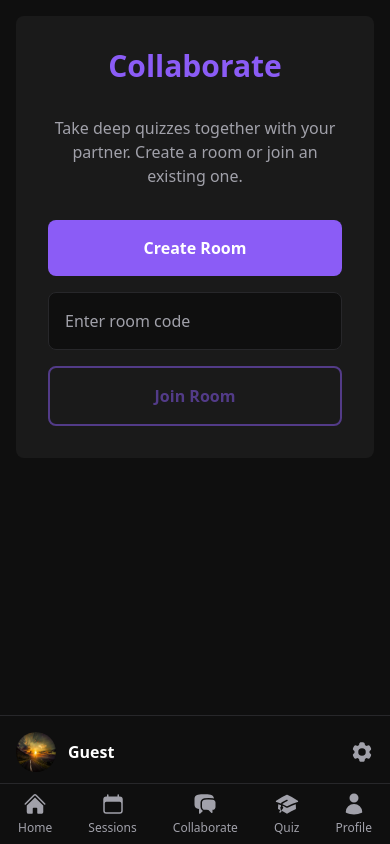
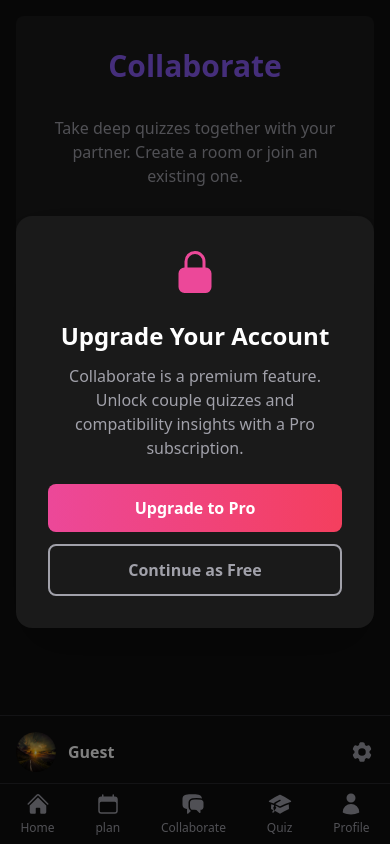
Before and after one commit to benjamindestiny/romance, a React (Vite) app in the folder frontend/: page /collaborate in a window 390 px wide. Built offline with nearby package versions, Linux system fonts and the light colour scheme.

Commit message:
fixed uo

```diff
--- a/frontend/src/components/BottomNav.jsx
+++ b/frontend/src/components/BottomNav.jsx
@@ -4,13 +4,13 @@ import { HomeIcon, CalendarIcon, ChatBubbleLeftRightIcon, UserIcon, AcademicCapI
 export default function BottomNav() {
   return (
     <nav className="md:hidden fixed bottom-0 left-0 right-0 bg-dark-bg border-t border-gray-border flex justify-around py-2 z-20">
-      <Link to="/" className="flex flex-col items-center space-y-1 text-text-secondary">
+      <Link to="/dashboard" className="flex flex-col items-center space-y-1 text-text-secondary">
         <HomeIcon className="size-6" />
         <span className="text-xs">Home</span>
       </Link>
-      <Link to="/sessions" className="flex flex-col items-center space-y-1 text-text-secondary">
+      <Link to="/billing" className="flex flex-col items-center space-y-1 text-text-secondary">
         <CalendarIcon className="size-6" />
-        <span className="text-xs">Sessions</span>
+        <span className="text-xs">plan</span>
       </Link>
       <Link to="/collaborate" className="flex flex-col items-center space-y-1 text-text-secondary">
         <ChatBubbleLeftRightIcon className="size-6" />
--- a/frontend/src/components/UserIndicatorMobile.jsx
+++ b/frontend/src/components/UserIndicatorMobile.jsx
@@ -1,4 +1,4 @@
-import React, { useState, useEffect } from 'react';
+import { useState, useEffect } from 'react';
 import { Cog6ToothIcon } from '@heroicons/react/24/solid';
 import { Link } from 'react-router-dom';
 import ProfilePhoto from '../assets/nature.jpg';
--- a/frontend/src/pages/Collaborate.jsx
+++ b/frontend/src/pages/Collaborate.jsx
@@ -1,15 +1,21 @@
-import React, { useState } from "react";
+import React, { useState, useEffect } from "react";
 import axios from "axios";
+import { useNavigate } from "react-router-dom";
 import Sidebar from "../components/Sidebar.jsx";
 import BottomNav from "../components/BottomNav.jsx";
 import LogoLoading from "../components/LogoLoading.jsx";
-import { LinkIcon, CheckCircleIcon } from "@heroicons/react/24/solid";
+import {
+  LinkIcon,
+  CheckCircleIcon,
+  LockClosedIcon,
+} from "@heroicons/react/24/solid";
 import toast from "react-hot-toast";
 
 // Import the clean quiz data
 import { coupleQuizCategories } from "../utils/quizCategories.js";
 
 export default function Collaborate() {
+  const navigate = useNavigate();
   const [showLoader, setShowLoader] = useState(true);
   const [view, setView] = useState("menu");
   const [roomCode, setRoomCode] = useState("");
@@ -18,6 +24,9 @@ export default function Collaborate() {
   const [loading, setLoading] = useState(false);
   const [joinCode, setJoinCode] = useState("");
   const [joinError, setJoinError] = useState("");
+  const [isPro, setIsPro] = useState(false);
+  const [showProBanner, setShowProBanner] = useState(false);
+  const [showUpgradeModal, setShowUpgradeModal] = useState(false);
 
   // Quiz states
   const [myGender, setMyGender] = useState(null);
@@ -26,6 +35,74 @@ export default function Collaborate() {
   const [userAnswers, setUserAnswers] = useState([]);
 
   const token = localStorage.getItem("token");
+
+  // Timeout safeguard to prevent infinite loading
+  useEffect(() => {
+    const timeout = setTimeout(() => {
+      if (showLoader) {
+        console.warn("Collaborate page loading took too long, forcing show");
+        setShowLoader(false);
+      }
+    }, 8000); // 8 second hard timeout
+
+    return () => clearTimeout(timeout);
+  }, [showLoader]);
+
+  // Check if user is pro on component mount
+  useEffect(() => {
+    const checkProStatus = async () => {
+      try {
+        if (!token) {
+          setIsPro(false);
+          setShowUpgradeModal(true);
+          return;
+        }
+
+        const res = await axios.get(
+          `${import.meta.env.VITE_API_URL}/api/auth/me`,
+          {
+            headers: { Authorization: `Bearer ${token}` },
+            timeout: 5000, // 5 second timeout
+          },
+        );
+        const userSubscriptionStatus = res.data.subscriptionStatus || "free";
+        const isProUser = userSubscriptionStatus === "pro";
+
+        setIsPro(isProUser);
+
+        // Show upgrade modal if not pro
+        if (!isProUser) {
+          setShowUpgradeModal(true);
+        }
+      } catch (error) {
+        console.error("Error checking pro status:", error.message);
+        // Default to free plan if API fails
+        setIsPro(false);
+        setShowUpgradeModal(true);
+      } finally {
+        setShowLoader(false);
+      }
+    };
+
+    checkProStatus();
+  }, [token]);
+
+  // Trigger room creation when view changes to "create"
+  useEffect(() => {
+    if (view === "create") {
+      if (!isPro) {
+        setView("menu");
+        setShowUpgradeModal(true);
+        return;
+      }
+      handleCreateRoom();
+    }
+  }, [view, isPro]);
+
+  const handleUpgradeClick = () => {
+    setShowUpgradeModal(false);
+    navigate("/billing");
+  };
 
   if (showLoader)
     return <LogoLoading onComplete={() => setShowLoader(false)} />;
@@ -151,6 +228,66 @@ export default function Collaborate() {
     <div className="min-h-screen bg-dark-bg text-text-primary font-sans pb-32 md:pb-0">
       <Sidebar />
       <main className="md:ml-64 p-4">
+        {/* Upgrade Modal */}
+        {showUpgradeModal && (
+          <div className="fixed inset-0 bg-black/50 flex items-center justify-center z-50">
+            <div className="bg-card-bg rounded-2xl p-8 max-w-md w-full mx-4 shadow-2xl">
+              <div className="flex justify-center mb-6">
+                <LockClosedIcon className="size-12 text-pink-500" />
+              </div>
+              <h2 className="text-2xl font-bold text-center text-text-primary mb-3">
+                Upgrade Your Account
+              </h2>
+              <p className="text-center text-text-secondary mb-6">
+                Collaborate is a premium feature. Unlock couple quizzes and
+                compatibility insights with a Pro subscription.
+              </p>
+              <div className="space-y-3">
+                <button
+                  onClick={handleUpgradeClick}
+                  className="w-full bg-gradient-to-r from-pink-500 to-rose-500 text-white font-semibold py-3 rounded-lg hover:brightness-110 transition"
+                >
+                  Upgrade to Pro
+                </button>
+                <button
+                  onClick={() => setShowUpgradeModal(false)}
+                  className="w-full border-2 border-text-secondary text-text-secondary font-semibold py-3 rounded-lg hover:bg-dark-bg transition"
+                >
+                  Continue as Free
+                </button>
+              </div>
+            </div>
+          </div>
+        )}
+
+        {/* Pro Feature Banner */}
+        {showProBanner && (
+          <div className="max-w-2xl mx-auto mb-6 bg-gradient-to-r from-purple-600/20 to-pink-600/20 border border-pink-400/50 rounded-lg p-4 flex items-start gap-4">
+            <LockClosedIcon className="size-5 text-pink-400 flex-shrink-0 mt-1" />
+            <div className="flex-1">
+              <h3 className="font-semibold text-pink-300 mb-1">
+                Unlock Couple Collaboration
+              </h3>
+              <p className="text-sm text-text-secondary mb-3">
+                Take personalized quizzes with your partner and get
+                compatibility insights. Upgrade to Pro to get started!
+              </p>
+              <button
+                onClick={() => navigate("/billing")}
+                className="text-sm bg-pink-600 hover:bg-pink-700 text-white px-4 py-2 rounded-lg font-medium transition"
+              >
+                Upgrade to Pro
+              </button>
+            </div>
+            <button
+              onClick={() => setShowProBanner(false)}
+              className="text-text-secondary hover:text-text-primary text-lg flex-shrink-0"
+            >
+              ×
+            </button>
+          </div>
+        )}
+
         {/* Your existing header, menu, genderSelect, create, join, room, and playing views remain exactly the same as before */}
         {/* Only the room view category list is now using the imported data */}
 
--- a/frontend/src/pages/Dashboard.jsx
+++ b/frontend/src/pages/Dashboard.jsx
@@ -1,4 +1,5 @@
 import { useState, useEffect } from "react";
+import rom from "../assets/rom.png";
 import Sidebar from "../components/Sidebar.jsx";
 import BottomNav from "../components/BottomNav.jsx";
 import StatCard from "../components/StatCard.jsx";
@@ -161,9 +162,7 @@ export default function Dashboard() {
           {/* Header */}
           <header className="flex justify-between items-center mb-6">
             <div>
-              <h1 className="text-primary-purple text-2xl font-bold md:hidden">
-                Romance
-              </h1>
+              <img src="rom" alt="romanceLogo" />
               <p className="text-xl font-bold">
                 {greeting}, {userName}
               </p>
@@ -246,13 +245,16 @@ export default function Dashboard() {
                 to="/counseling"
                 icon={<UserCircleIcon className="size-6 text-primary-purple" />}
                 title="Book Counseling"
-                description="Connect with a licensed therapist for your relationship."
+                description="Connect with a licensed therapist for your relationship.
+                coming soon!!!."
+
               />
               <QuickActionCard
                 to="/community"
                 icon={<UsersIcon className="size-6 text-primary-purple" />}
                 title="Join Community"
-                description="Connect with others on similar journeys and share experiences."
+                description="Connect with others on similar journeys and share experiences.
+                coming soon!!!."
               />
               <QuickActionCard
                 to="/report"
--- a/frontend/src/pages/Quiz.jsx
+++ b/frontend/src/pages/Quiz.jsx
@@ -151,10 +151,10 @@ export default function Quiz() {
               onClick={() => navigate("/dashboard")}
               className="flex items-center gap-2 text-primary-purple"
             >
-              <ArrowLeftIcon className="size-5" /> Back to Dashboard
+              <ArrowLeftIcon className="size-5" />Back
             </button>
             <h1 className="text-3xl font-bold text-primary-purple">
-              Solo Growth Quizzes
+              Solo Growth
             </h1>
           </div>
 
```
Also changed, not shown: frontend/src/components/AccountDeletionModal.jsx (+97 -36 lines).
